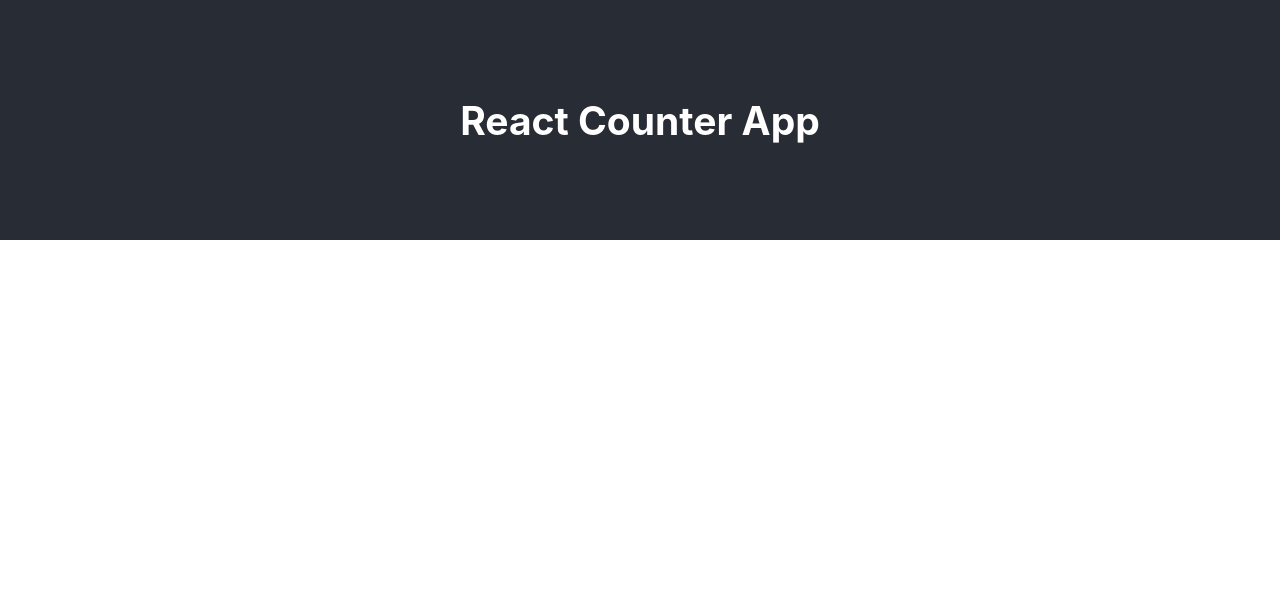
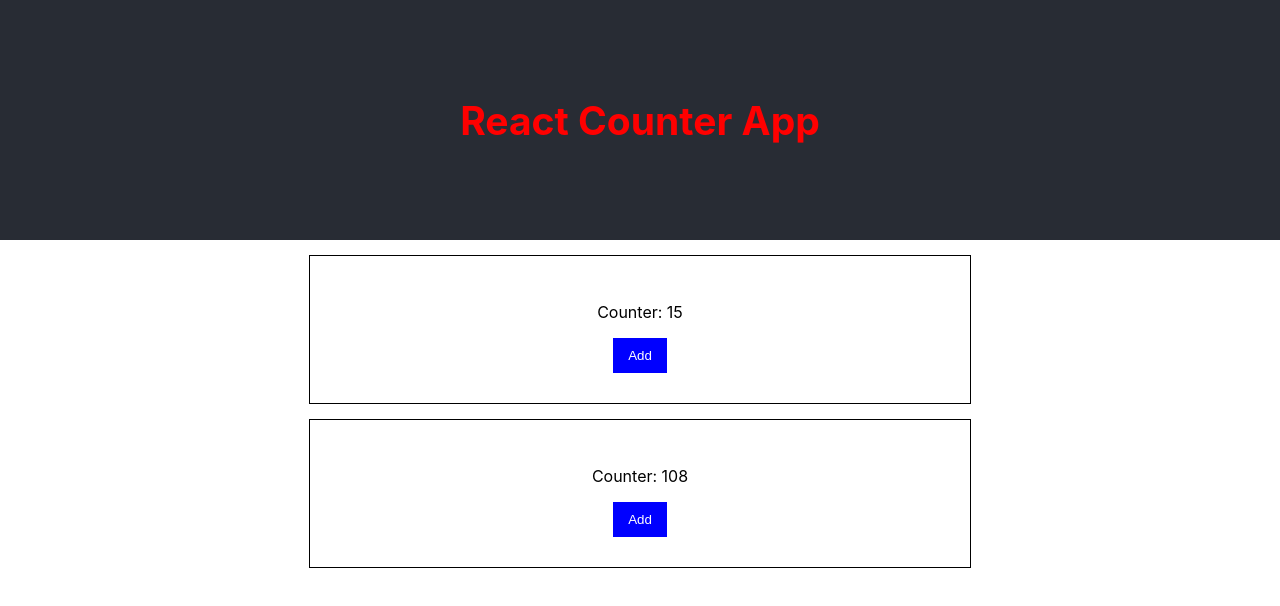
Before and after one commit to MariuszRozycki/react-counter-app, a React (Create React App) app: page / in a window 1280 px wide. Shown: the top 606 px of the page. Built offline with nearby package versions, Linux system fonts and the light colour scheme.

Commit message:
Update components App and Heading. Create Counter.js

```diff
--- a/src/App.css
+++ b/src/App.css
@@ -36,3 +36,7 @@
     transform: rotate(360deg);
   }
 }
+
+.red {
+  color: red;
+}
--- a/src/App.js
+++ b/src/App.js
@@ -1,13 +1,16 @@
 import "./App.css";
 
 import Heading from "./components/Heading";
+import Counter from "./Counter";
 
 const App = () => {
   return (
     <div className="App">
       <header className="App-header">
-        <Heading />
+        <Heading text="React Counter App" classValue="red" />
       </header>
+      <Counter counterInitValue={15} />
+      <Counter counterInitValue={108} />
     </div>
   );
 };
--- /dev/null
+++ b/src/Counter.css
@@ -0,0 +1,20 @@
+.counter {
+  border: 1px solid black;
+  max-width: 600px;
+  margin: auto;
+  margin-top: 15px;
+  padding: 30px;
+}
+
+.counter button {
+  background-color: blue;
+  color: white;
+  padding: 10px 15px;
+  border: none;
+  cursor: pointer;
+  transition: 0.2s;
+}
+
+.counter button:hover {
+  background-color: rgb(66, 66, 233);
+}
--- /dev/null
+++ b/src/Counter.js
@@ -0,0 +1,17 @@
+import "./Counter.css";
+
+const Counter = (props) => {
+  console.log(props);
+  const counter = Math.floor(Math.random() * 10);
+
+  return (
+    <div className="counter">
+      <p>Counter: {props.counterInitValue}</p>
+      <div className="buttonsPanel">
+        <button>Add</button>
+      </div>
+    </div>
+  );
+};
+
+export default Counter;
--- a/src/components/Heading.js
+++ b/src/components/Heading.js
@@ -1,5 +1,5 @@
-const Heading = () => {
-  return <h2>React Counter App</h2>;
+const Heading = (props) => {
+  return <h2 className={props.classValue}>{props.text}</h2>;
 };
 
 export default Heading;
```
